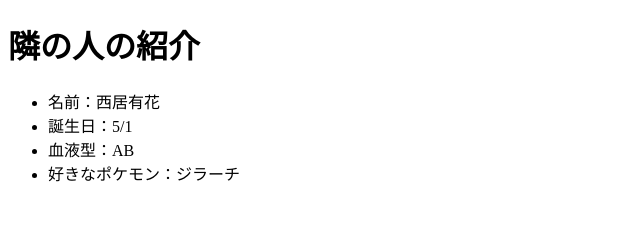
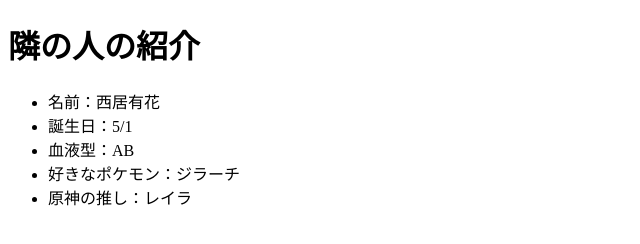
Before and after one commit to takahashihikari/git-practice, a plain HTML site: page neighbor.html in a window 1280 px wide. Shown: the whole page, without its empty margins (0-640 px from the left). Drawn offline with Linux system fonts and the light colour scheme.

Commit message:
隣の人紹介(追加)

```diff
--- a/neighbor.html
+++ b/neighbor.html
@@ -14,6 +14,7 @@
         <li>誕生日：5/1</li>
         <li>血液型：AB</li>
         <li>好きなポケモン：ジラーチ</li>
+        <li>原神の推し：レイラ</li>
     </ul>
 
 </body>
```
